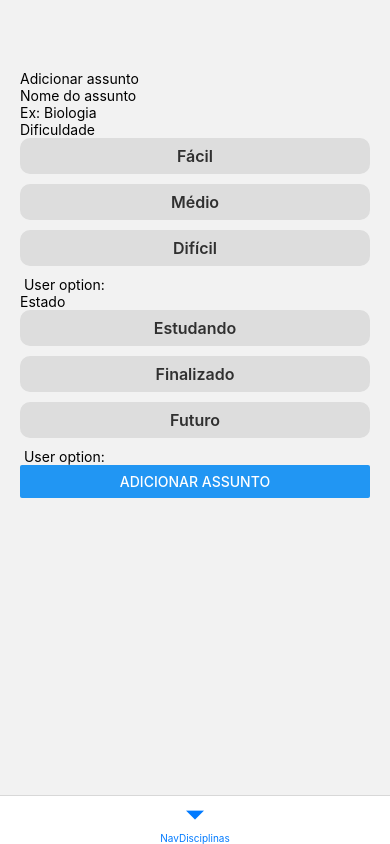
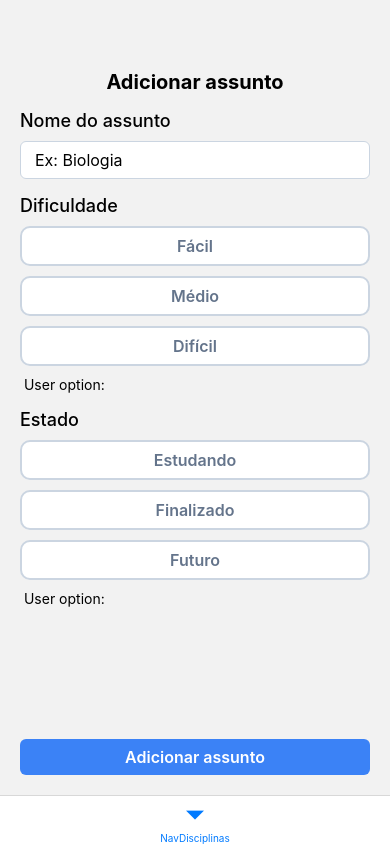
Before and after one commit to nyphx/tcc, a React Native app: screen /AssuntoForm in a window 390 px wide. Built offline with nearby package versions, Linux system fonts and the light colour scheme; no server answers; the database is empty.

Commit message:
add styles disciplina form alterar e adicionar

```diff
--- a/src/styles/buttons.js
+++ b/src/styles/buttons.js
@@ -1,5 +1,6 @@
 const base = {
-  padding: 8,
+  paddingVertical: 8,
+  paddingHorizontal: 12,
   borderRadius: 6
 }
 
@@ -14,3 +15,14 @@ export const primary = {
   ...base,
   backgroundColor: "rgb(59 130 246)"
 }
+
+export const secondary = {
+  ...base,
+  borderWidth: 2,
+  borderColor: 'rgb(220 38 38)'
+}
+
+export const secondaryText = {
+  ...text,
+  color: 'rgb(220 38 38)'
+}
--- a/src/styles/form.js
+++ b/src/styles/form.js
@@ -1,5 +1,5 @@
 export const itemContainerForm = {
-  marginVertical: 16,
+  marginTop: 16,
 }
 
 export const label = {
--- a/src/views/disciplinas/AssuntoAlterar.js
+++ b/src/views/disciplinas/AssuntoAlterar.js
@@ -11,12 +11,18 @@ import {
 
 import {
   db,
-  getDocs,
   getDoc,
   doc,
   deleteDoc,
   updateDoc
 } from "../../firebase/firebaseConfig"
+
+import {
+  Typography,
+  Buttons,
+  General,
+  Form
+} from '../../styles/index.js';
 
 export default function App({ navigation, route }) {
   const { assuntoId, disciplinaId } = route.params
@@ -92,16 +98,27 @@ export default function App({ navigation, route }) {
 
   return (
     <View style={styles.container}>
-      <Text>Alterar disciplina</Text>
+      <View>
+        <Text style={styles.titulo}>
+          Alterar disciplina
+        </Text>
 
-      <Text>Nome da disciplina</Text>
+        <View style={styles.itemContainerForm}>
+          <Text style={styles.label}>
+            Nome da disciplina
+          </Text>
           <TextInput
+            style={styles.input}
             onChangeText={(text) => setNome(text)}
             value={nome}
           />
+        </View>
 
-      <View>
-        <Text>Dificuldade</Text>
+        <View style={styles.itemContainerForm}>
+          <Text style={styles.label}>
+            Dificuldade
+          </Text>
+
           {radioButtonsDificuldades.map((item) => {
             return (
               <Pressable
@@ -114,7 +131,8 @@ export default function App({ navigation, route }) {
                     styles.selected :
                     styles.unselected,
                   ]
-            }>
+                }
+              >
                 <Text
                   style={
                     [
@@ -134,8 +152,10 @@ export default function App({ navigation, route }) {
           <Text> User option: {dificuldade}</Text>
         </View>
 
-      <View>
-        <Text>Estado</Text>
+        <View style={styles.itemContainerForm}>
+          <Text style={styles.label}>
+            Estado
+          </Text>
           {radioButtonsEstados.map((item) => {
             return (
               <Pressable
@@ -167,46 +187,45 @@ export default function App({ navigation, route }) {
 
           <Text> User option: {estado}</Text>
         </View>
+      </View>
 
-      <Button
-        title="Alterar assunto"
+      <View style={{ gap: 10 }}>
+        <Pressable
+          style={styles.buttonPrimary}
           onPress={() => updateAssunto()}
-      />
+        >
+          <Text style={styles.buttonText}>
+            Alterar assunto
+          </Text>
+        </Pressable>
 
-      <Button
-        title="Excluir assunto"
+        <Pressable
+          style={styles.buttonDelete}
           onPress={() => deleteAssunto()}
-      />
+        >
+          <Text style={styles.buttonDeleteText}>
+            Excluir assunto
+          </Text>
+        </Pressable>
+      </View>
     </View>
   );
 }
 
 const styles = StyleSheet.create({
-  container: {
-    flex: 1,
-    marginHorizontal: 20,
-    marginTop: 70
-  },
-  radioButtons: {
-    padding: 8,
-    borderRadius: 10,
-    marginBottom: 10,
-  },
-  radioLabels: {
-    textAlign: 'center',
-    fontWeight: 600,
-    fontSize: 16
-  },
-  selected: {
-    backgroundColor: 'blue'
-  },
-  unselected: {
-    backgroundColor: '#ddd'
-  },
-  selectedLabel: {
-    color: 'white'
-  },
-  unselectedLabel: {
-    color: '#303030'
-  },
+  container: { ...General.containerForm },
+  titulo: { ...Typography.tituloForm },
+  buttonPrimary: { ...Buttons.primary },
+  buttonText: { ...Buttons.text },
+  buttonDelete: { ...Buttons.secondary },
+  buttonDeleteText: { ...Buttons.secondaryText },
+  label: { ...Form.label },
+  input: { ...Form.input },
+  itemContainerForm: { ...Form.itemContainerForm },
+  radioButtons: { ...Form.radioButtons },
+  radioLabels: { ...Form.radioLabels },
+  selected: { ...Form.radioSelected },
+  unselected: { ...Form.radioUnselected },
+  selectedLabel: { ...Form.radioSelectedLabel },
+  unselectedLabel: { ...Form.radioUnselectedLabel },
 });
--- a/src/views/disciplinas/AssuntoForm.js
+++ b/src/views/disciplinas/AssuntoForm.js
@@ -8,6 +8,13 @@ import {
   TextInput,
   Pressable
 } from 'react-native';
+
+import {
+  Typography,
+  Buttons,
+  General,
+  Form
+} from '../../styles/index.js';
 
 export default function App({ navigation, route }) {
   const [nome, setNome] = useState('')
@@ -28,19 +35,27 @@ export default function App({ navigation, route }) {
 
   return (
     <View style={styles.container}>
-      <Text>Adicionar assunto</Text>
+      <View>
+        <Text style={styles.titulo}>
+          Adicionar assunto
+        </Text>
 
-      <View>
-        <Text>Nome do assunto</Text>
+        <View style={styles.itemContainerForm}>
+          <Text style={styles.label}>
+            Nome do assunto
+          </Text>
           <TextInput
+            style={styles.input}
             placeholder="Ex: Biologia"
             onChangeText={(text) => setNome(text)}
             value={nome}
           />
         </View>
 
-      <View>
-        <Text>Dificuldade</Text>
+        <View style={styles.itemContainerForm}>
+          <Text style={styles.label}>
+            Dificuldade
+          </Text>
           {radioButtonsDificuldades.map((item) => {
             return (
               <Pressable
@@ -73,8 +88,10 @@ export default function App({ navigation, route }) {
           <Text> User option: {dificuldade}</Text>
         </View>
 
-      <View>
-        <Text>Estado</Text>
+        <View style={styles.itemContainerForm}>
+          <Text style={styles.label}>
+            Estado
+          </Text>
           {radioButtonsEstados.map((item) => {
             return (
               <Pressable
@@ -106,11 +123,11 @@ export default function App({ navigation, route }) {
 
           <Text> User option: {estado}</Text>
         </View>
+      </View>
 
-      <Button
-        title="Adicionar assunto"
+      <Pressable
+        style={styles.buttonPrimary}
         onPress={() => {
-          // pass and merge params back to home screen
           navigation.navigate({
             name: 'DisciplinaDetalhes',
             params: {
@@ -123,37 +140,27 @@ export default function App({ navigation, route }) {
             merge: true,
           });
         }}
-      />
+      >
+        <Text style={styles.buttonText}>
+          Adicionar assunto
+        </Text>
+      </Pressable>
     </View>
   );
 }
 
 const styles = StyleSheet.create({
-  container: {
-    flex: 1,
-    marginHorizontal: 20,
-    marginTop: 70
-  },
-  radioButtons: {
-    padding: 8,
-    borderRadius: 10,
-    marginBottom: 10,
-  },
-  radioLabels: {
-    textAlign: 'center',
-    fontWeight: 600,
-    fontSize: 16
-  },
-  selected: {
-    backgroundColor: 'blue'
-  },
-  unselected: {
-    backgroundColor: '#ddd'
-  },
-  selectedLabel: {
-    color: 'white'
-  },
-  unselectedLabel: {
-    color: '#303030'
-  },
+  container: { ...General.containerForm },
+  titulo: { ...Typography.tituloForm },
+  buttonPrimary: { ...Buttons.primary },
+  buttonText: { ...Buttons.text },
+  label: { ...Form.label },
+  input: { ...Form.input },
+  itemContainerForm: { ...Form.itemContainerForm },
+  radioButtons: { ...Form.radioButtons },
+  radioLabels: { ...Form.radioLabels },
+  selected: { ...Form.radioSelected },
+  unselected: { ...Form.radioUnselected },
+  selectedLabel: { ...Form.radioSelectedLabel },
+  unselectedLabel: { ...Form.radioUnselectedLabel },
 });
--- a/src/views/disciplinas/DisciplinaAlterar.js
+++ b/src/views/disciplinas/DisciplinaAlterar.js
@@ -4,7 +4,6 @@ import {
   StyleSheet,
   Text,
   View,
-  Button,
   TextInput,
   Pressable
 } from 'react-native';
@@ -16,6 +15,13 @@ import {
   deleteDoc,
   updateDoc
 } from "../../firebase/firebaseConfig";
+
+import {
+  Typography,
+  Buttons,
+  General,
+  Form
+} from '../../styles/index.js';
 
 export default function App({ navigation, route }) {
   const { id } = route.params
@@ -69,17 +75,27 @@ export default function App({ navigation, route }) {
 
   return (
     <View style={styles.container}>
-      <Text>Alterar disciplina</Text>
+      <View>
+        <Text style={styles.titulo}>
+          Alterar disciplina
+        </Text>
 
-      <Text>Nome da disciplina</Text>
+        <View style={styles.itemContainerForm}>
+          <Text style={styles.label}>
+            Nome da disciplina
+          </Text>
           <TextInput
+            style={styles.input}
             placeholder="Ex: Biologia"
             onChangeText={(text) => setNome(text)}
             value={nome}
           />
+        </View>
 
-      <View>
-        <Text>Estado</Text>
+        <View style={styles.itemContainerForm}>
+          <Text style={styles.label}>
+            Estado
+          </Text>
           {radioButtonsEstados.map((item) => {
             return (
               <Pressable
@@ -111,46 +127,45 @@ export default function App({ navigation, route }) {
 
           <Text> User option: {estado}</Text>
         </View>
+      </View>
 
-      <Button
-        title="Alterar disciplina"
+      <View style={{ gap: 10 }}>
+        <Pressable
+          style={styles.buttonPrimary}
           onPress={() => updateDisciplina()}
-      />
+        >
+          <Text style={styles.buttonText}>
+            Alterar disciplinas
+          </Text>
+        </Pressable>
 
-      <Button
-        title="Excluir disciplina"
+        <Pressable
+          style={styles.buttonDelete}
           onPress={() => deleteDisciplina()}
-      />
+        >
+          <Text style={styles.buttonDeleteText}>
+            Excluir disciplina
+          </Text>
+        </Pressable>
+      </View>
     </View>
   );
 }
 
 const styles = StyleSheet.create({
-  container: {
-    flex: 1,
-    marginHorizontal: 20,
-    marginTop: 70
-  },
-  radioButtons: {
-    padding: 8,
-    borderRadius: 10,
-    marginBottom: 10,
-  },
-  radioLabels: {
-    textAlign: 'center',
-    fontWeight: 600,
-    fontSize: 16
-  },
-  selected: {
-    backgroundColor: 'blue'
-  },
-  unselected: {
-    backgroundColor: '#ddd'
-  },
-  selectedLabel: {
-    color: 'white'
-  },
-  unselectedLabel: {
-    color: '#303030'
-  },
+  container: { ...General.containerForm },
+  titulo: { ...Typography.tituloForm },
+  buttonPrimary: { ...Buttons.primary },
+  buttonText: { ...Buttons.text },
+  buttonDelete: { ...Buttons.secondary },
+  buttonDeleteText: { ...Buttons.secondaryText },
+  label: { ...Form.label },
+  input: { ...Form.input },
+  itemContainerForm: { ...Form.itemContainerForm },
+  radioButtons: { ...Form.radioButtons },
+  radioLabels: { ...Form.radioLabels },
+  selected: { ...Form.radioSelected },
+  unselected: { ...Form.radioUnselected },
+  selectedLabel: { ...Form.radioSelectedLabel },
+  unselectedLabel: { ...Form.radioUnselectedLabel },
 });
--- a/src/views/disciplinas/DisciplinaDetalhes.js
+++ b/src/views/disciplinas/DisciplinaDetalhes.js
@@ -17,6 +17,13 @@ import {
   getDocs,
   query
 } from "../../firebase/firebaseConfig";
+
+import {
+  Typography,
+  Buttons,
+  Count,
+  General
+} from '../../styles/index.js';
 
 const Assunto = ({ navigation, assunto, disciplinaId }) => {
   return (
@@ -86,17 +93,39 @@ export default function App({ navigation, route }) {
 
   return (
     <View style={styles.container}>
-      <Button
-        title="Alterar"
+      <Pressable
+        style={[styles.buttonPrimary, { alignSelf: "flex-end" } ]}
         onPress={() => navigation.navigate('DisciplinaAlterar', { id: id })}
-      />
-      <Text>{detalhes.nome}</Text>
-      <Text>{detalhes.estado}</Text>
+      >
+        <Text style={styles.buttonText}>
+          Alterar
+        </Text>
+      </Pressable>
 
-      <Button
-        title="Adicionar assunto"
-        onPress={() => navigation.navigate('AssuntoForm', { id: id })}
-      />
+      <View style={styles.infoContainer}>
+        <Text style={styles.titulo}>
+          {detalhes.nome}
+        </Text>
+
+        <Text style={styles.estado}>
+          {detalhes.estado}
+        </Text>
+      </View>
+
+      <View style={styles.assuntosTitulo}>
+        <Text style={styles.subtitulo}>
+          Assuntos
+        </Text>
+
+        <Pressable
+          style={styles.buttonPrimary}
+          onPress={() => navigation.navigate('AssuntoForm', { id: id })}
+          >
+          <Text style={styles.buttonText}>
+            Adicionar
+          </Text>
+        </Pressable>
+      </View>
 
       {
         assuntos.map(item =>
@@ -123,5 +152,30 @@ const styles = StyleSheet.create({
     paddingHorizontal: 16,
     paddingVertical: 10,
     marginTop: 10,
-  }
+  },
+  assuntosTitulo: {
+    flexDirection: 'row',
+    justifyContent: "space-between",
+    alignItems: "center",
+    marginBottom: 10,
+  },
+  infoContainer: {
+    gap: 10,
+    marginTop: 8,
+    marginBottom: 26,
+  },
+  estado: {
+    textAlign: 'center',
+    backgroundColor: '#ccc',
+    padding: 10,
+    borderRadius: 6,
+    fontSize: 16,
+    fontWeight: "500"
+  },
+  countContainer: { ...Count.container},
+  countText: { ...Count.text},
+  titulo: { ...Typography.titulo },
+  subtitulo: { ...Typography.subtitulo },
+  buttonPrimary: { ...Buttons.primary },
+  buttonText: { ...Buttons.text }
 });
--- a/src/views/disciplinas/DisciplinasForm.js
+++ b/src/views/disciplinas/DisciplinasForm.js
@@ -47,7 +47,7 @@ export default function App({ navigation, route }) {
           />
         </View>
 
-        <View>
+        <View style={styles.itemContainerForm}>
           <Text style={styles.label}>
             Estado
           </Text>
```
Lines whose indentation alone changed are shown as unchanged.
